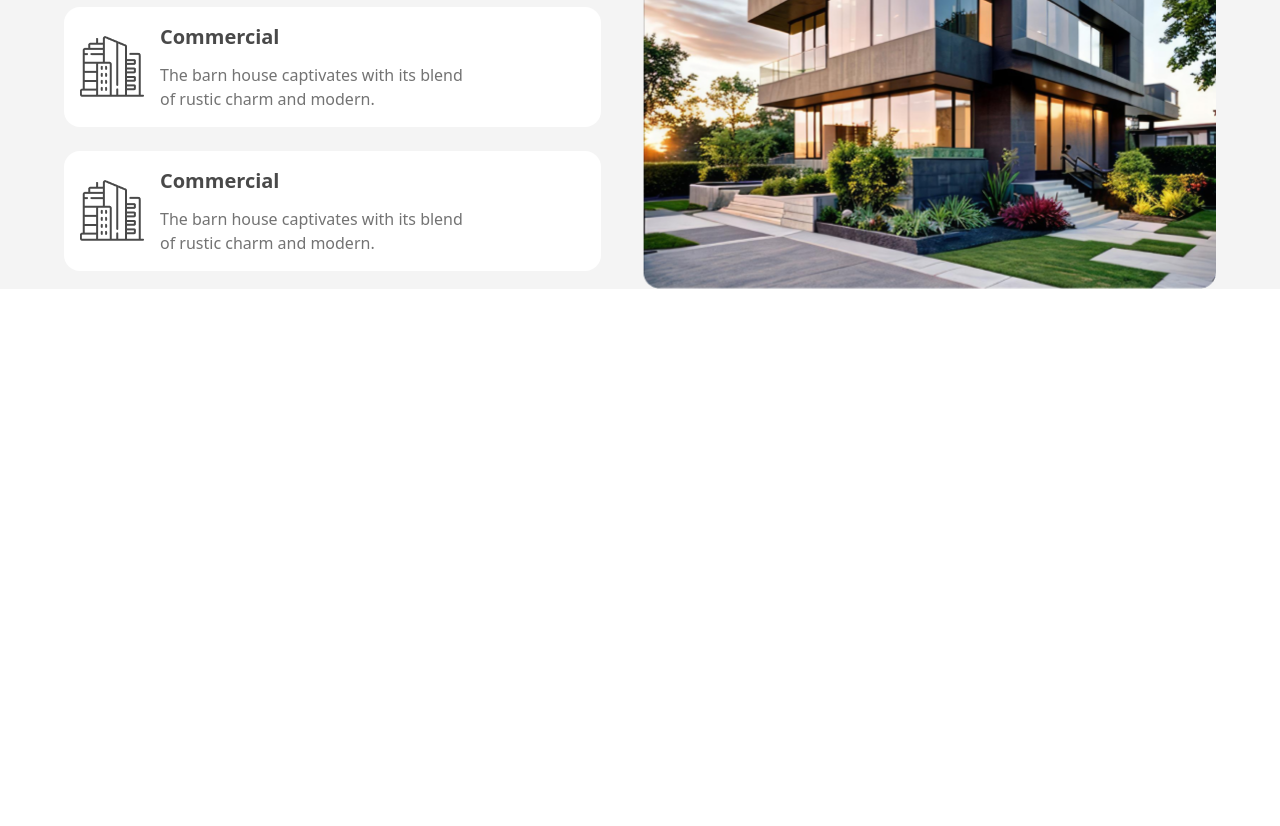
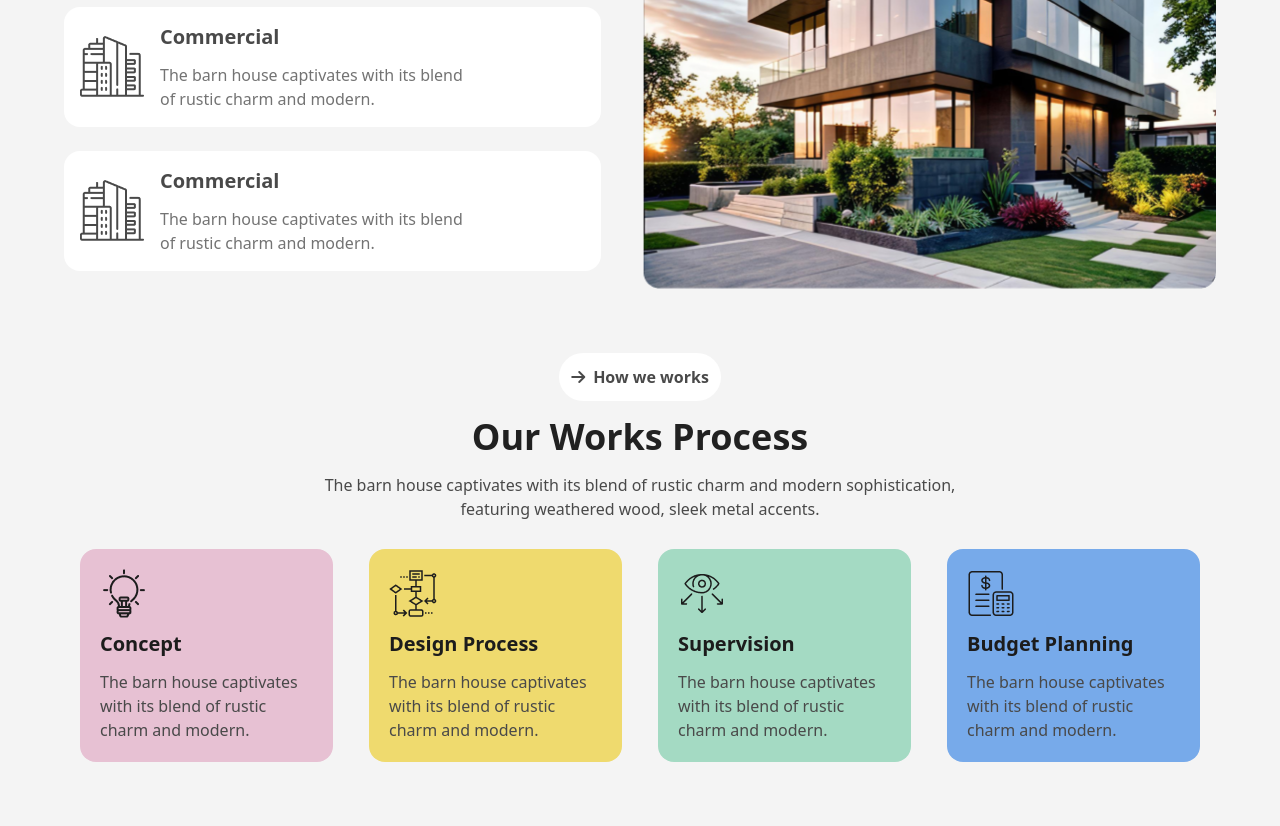
Before and after one commit to shazahanshakib/assignment3, a plain HTML site: page index.html in a window 1280 px wide. Shown: the part 1194-2020 px from the top of the page. Before the commit the page ends 1483 px from the top, so only its background shows below. Drawn offline with nearby package versions, Linux system fonts and the light colour scheme.

Commit message:
add our work section

```diff
--- a/index.html
+++ b/index.html
@@ -89,6 +89,45 @@
                 <img src="assets/Rectangle.png"  alt="">
             </div>
         </section>
+
+        <!-- our work process section -->
+         <section class="max-w-6xl m-auto mt-16 pb-16">
+           <div class="flex flex-col items-center justify-center">
+              <div class="flex items-center bg-[#FFFFFF] py-3 px-3 rounded-3xl">
+                <i class="fa-solid fa-arrow-right text-[#494949]"></i>
+                <h4 class="text-[#494949] text-base font-bold ml-2">How we works</h4>
+              </div>
+              <h1 class="text-[#212121] text-4xl font-bold my-4 mx-2">Our Works Process</h1>
+              <p class="text-[#494949] text-base font-medium mb-7 text-center mx-2">The barn house captivates with its blend of rustic charm and modern sophistication, <br> featuring weathered wood, sleek metal accents.</p>
+           </div>
+           <!-- card of our work process section -->
+            <div class="flex items-center justify-between max-sm:flex-col">
+                <div class="p-5 bg-[#E7C1D3] rounded-2xl mr-5 max-sm:my-3 mx-4">
+                    <img src="assets/concept.png" alt="">
+                    <h3 class="text-[#1C1C1C] text-xl font-extrabold my-3">Concept</h3>
+                    <p class="text-[#494949] text-base font-medium">The barn house captivates with its blend of rustic charm and modern.</p>
+                </div>
+
+                <div class="p-5 bg-[#EFDA6E] rounded-2xl mr-5 max-sm:my-3 mx-4">
+                    <img src="assets/flow-chart.png" alt="">
+                    <h3 class="text-[#1C1C1C] text-xl font-extrabold my-3">Design Process</h3>
+                    <p class="text-[#494949] text-base font-medium">The barn house captivates with its blend of rustic charm and modern.</p>
+                </div>
+
+                <div class="p-5 bg-[#A4DAC3] rounded-2xl mr-5 max-sm:my-3 mx-4">
+                    <img src="assets/vision.png" alt="">
+                    <h3 class="text-[#1C1C1C] text-xl font-extrabold my-3">Supervision</h3>
+                    <p class="text-[#494949] text-base font-medium">The barn house captivates with its blend of rustic charm and modern.</p>
+                </div>
+
+                <div class="p-5 bg-[#77AAEA] rounded-2xl max-sm:my-3 mx-4">
+                    <img src="assets/budget-planning.png" alt="">
+                    <h3 class="text-[#1C1C1C] text-xl font-extrabold my-3">Budget Planning</h3>
+                    <p class="text-[#494949] text-base font-medium">The barn house captivates with its blend of rustic charm and modern.</p>
+                </div>
+            </div>
+
+         </section>
     </main>
 
     <footer></footer>
```
